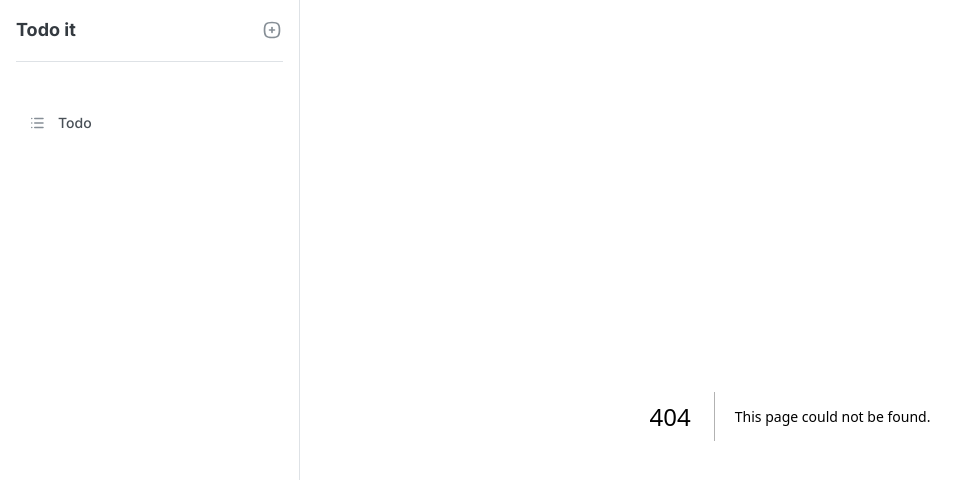
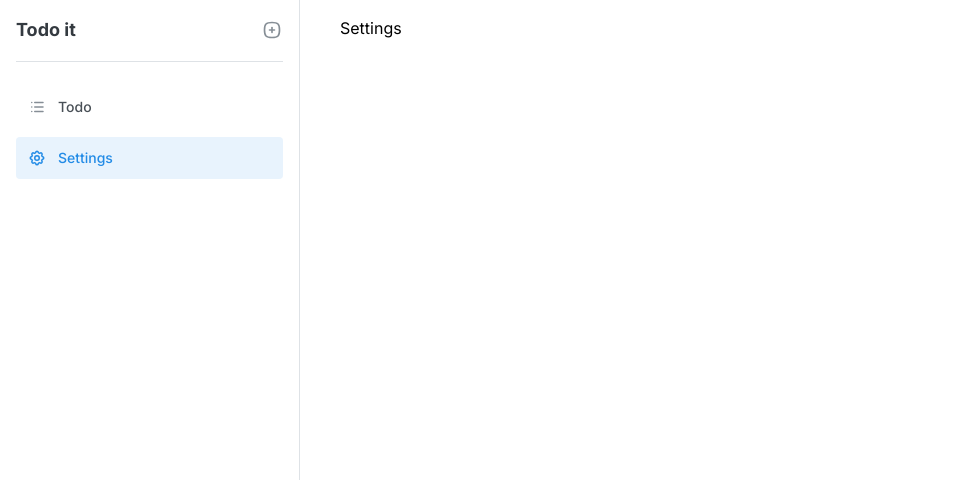
Before and after one commit to load28/todo-it, a Next.js app: page /settings in a window 1280 px wide. Before the commit this address had no page. Shown: the top 480 px of the page, without its empty margins (0-977 px from the left). Built offline with nearby package versions, Linux system fonts and the light colour scheme.

Commit message:
add settings page

```diff
--- a/src/app/@layout/Navbar.tsx
+++ b/src/app/@layout/Navbar.tsx
@@ -1,14 +1,14 @@
 'use client';
 
 import { Group, Stack, Text } from '@mantine/core';
-import { IconList } from '@tabler/icons-react';
+import { IconList, IconSettings } from '@tabler/icons-react';
 import Link from 'next/link';
 import { usePathname } from 'next/navigation';
 import classes from './Navbar.module.css';
 import { useMemo } from 'react';
 import { NavbarAddButton } from '@/app/@layout/NavbarAddButton';
 
-const data = [{ link: '/', label: 'Todo', icon: IconList }];
+const data = [{ link: '/', label: 'Todo', icon: IconList }, {link: '/settings', label: 'Settings', icon: IconSettings}];
 
 export function Navbar() {
   const currentPath = usePathname();
@@ -25,14 +25,16 @@ export function Navbar() {
   return (
     <nav className={classes.navbar}>
       <Stack flex={'1'} gap={64} justify={'space-between'}>
-        <Stack>
+        <Stack gap={0}>
           <Group className={classes.header} justify="space-between">
             <Text size="lg" fw={700} c="gray.8">
               Todo it
             </Text>
             <NavbarAddButton />
           </Group>
-          {links}
+          <Stack gap={'xs'}>
+            {links}
+          </Stack>
         </Stack>
       </Stack>
     </nav>
--- /dev/null
+++ b/src/app/settings/page.tsx
@@ -0,0 +1,5 @@
+import { Stack } from '@mantine/core';
+
+export default function SettingPage() {
+  return <Stack>Settings</Stack>
+}
```
Also changed, not shown: 1 other file (tests, documents, lock files or other folders).
